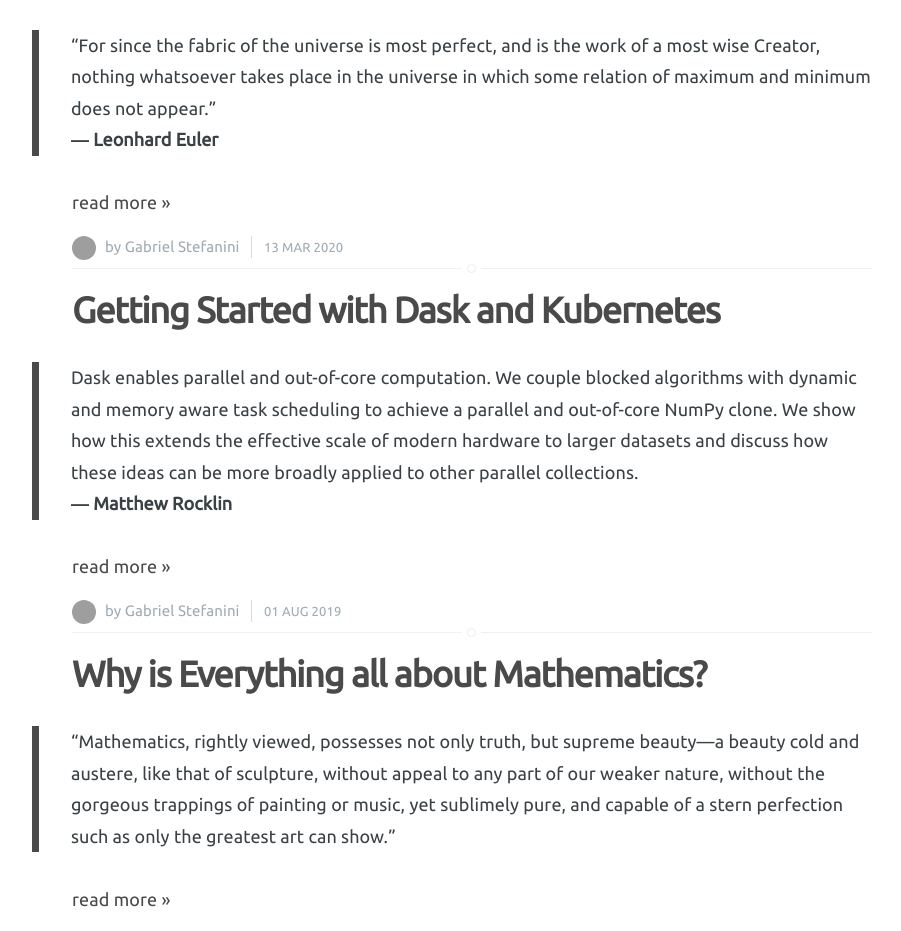
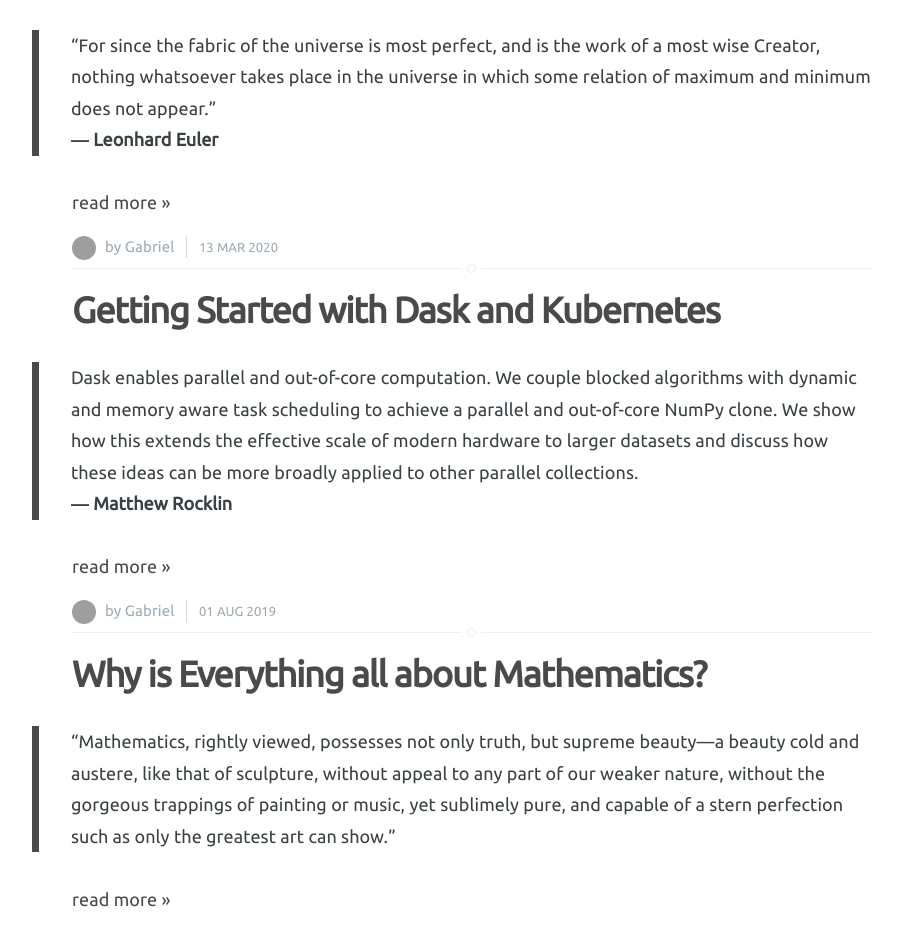
Before and after one commit to g4brielvs/g4brielvs.github.io, a Jekyll site: the page built from index.html, in a window 1280 px wide. Shown: the part 993-1924 px from the top of the page, without its empty margins (168-1069 px from the left). Built offline with Jekyll 4.4.1, drawn with Linux system fonts in a browser that asks for light colours; nearby versions of some CDN libraries; the list of posts is cut into pages by our own code; comment, search, counter and statistics services are not loaded; some of the changed text lies outside the part shown; grey boxes are pictures that could not be loaded.

Commit message:
Update name

```diff
--- a/_config.yml
+++ b/_config.yml
@@ -15,7 +15,7 @@
 # in the templates via {{ site.myvariable }}.
 title: "g4brielvs"
 author: g4brielvs
-description: "Gabriel Stefanini"
+description: "Gabriel Stefanini Vicente"
 baseurl : ""
 url: "http://g4brielvs.me"
 
--- a/_data/authors.yml
+++ b/_data/authors.yml
@@ -1,6 +1,6 @@
 
 g4brielvs:
-    name: Gabriel Stefanini
+    name: Gabriel
     about:
     bio: "I'm a mathematician who's passionate about learning and creating a positive impact on people's lives one algorithm at a time. That's why I enjoy facing challenging problems and putting them in a way that's easy for everyone to understand."
     headline: "The true delight is in the finding out rather than in the knowing"
```
